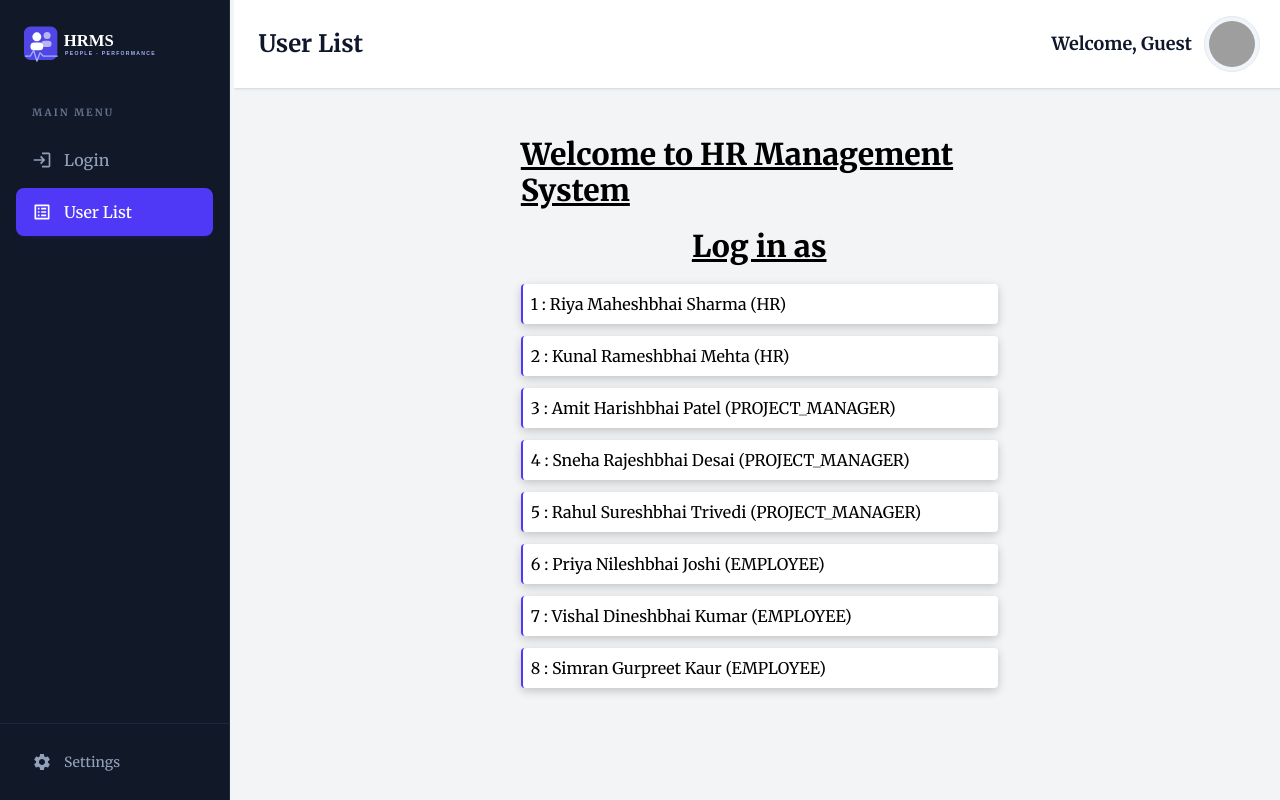
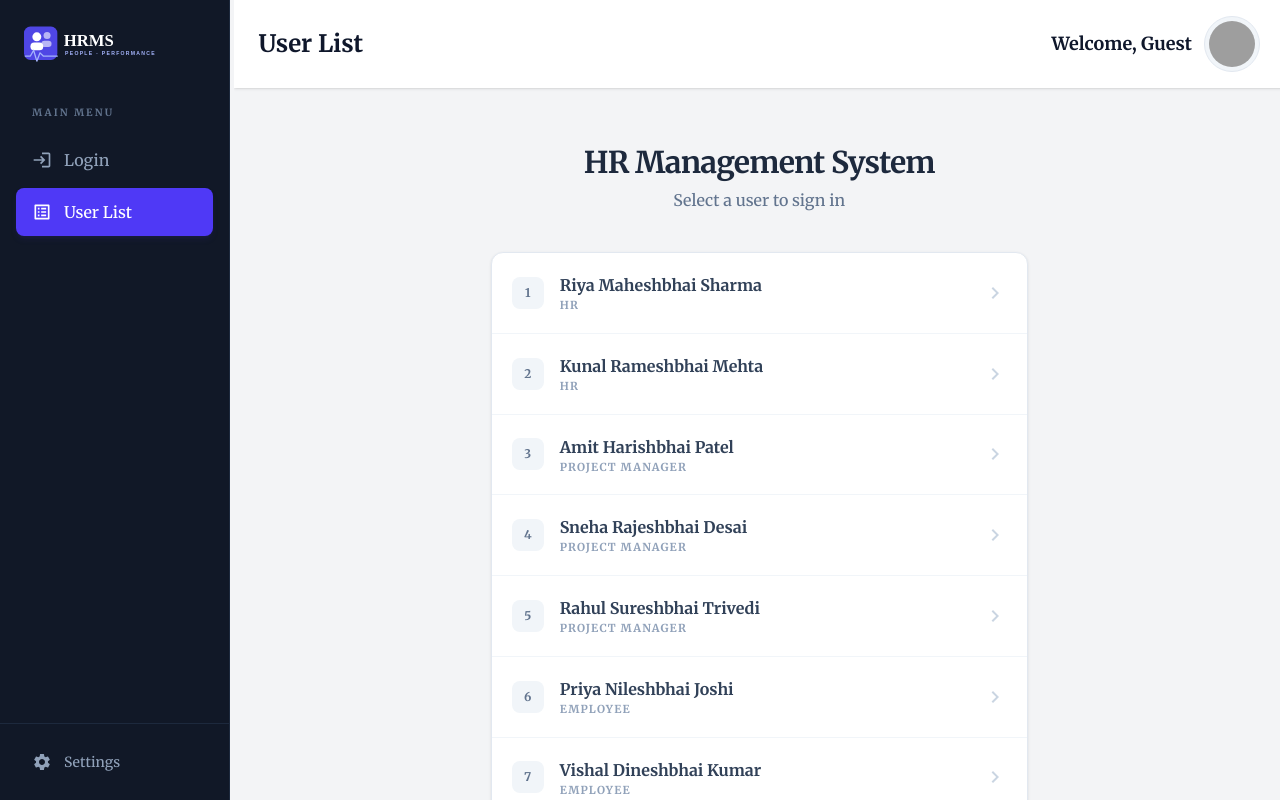
Before and after one commit to dkvaghela25/hr-management-system, a React (Vite) app: page /user_list in a window 1280 px wide. Built offline with nearby package versions, Linux system fonts and the light colour scheme; grey boxes are pictures that could not be loaded.

Commit message:
Styling completed

```diff
--- a/src/components/ui/CustomTable.jsx
+++ b/src/components/ui/CustomTable.jsx
@@ -2,49 +2,90 @@ import { NavLink } from "react-router-dom";
 
 const CustomTable = ({ rows, columns }) => {
     return (
-        <>
-            <table className="min-w-245 w-full text-left border-collapse">
+        <div className="w-full overflow-x-auto rounded-xl border border-slate-200 shadow-sm bg-white">
+            <table className="w-full text-left border-collapse">
                 <thead>
-                    <tr className="border-b">
+                    <tr className="bg-slate-50/80 border-b border-slate-200">
                         {columns.map(col => (
-                            <th className="py-3 px-2" key={col.accessor}>{col.Header}</th>
+                            <th
+                                className="py-4 px-4 text-[11px] font-bold uppercase tracking-widest text-slate-500"
+                                key={col.accessor}
+                            >
+                                {col.Header}
+                            </th>
                         ))}
                     </tr>
                 </thead>
-                <tbody>
-                    {rows.length === 0 ?
-                        <tr className="text-center"><td className="p-5 text-gray-600" colSpan={7}>There are no leave requests.</td></tr> :
+                <tbody className="divide-y divide-slate-100">
+                    {rows.length === 0 ? (
+                        <tr className="text-center">
+                            <td className="p-12 text-slate-400 italic text-sm" colSpan={columns.length}>
+                                No leave requests found.
+                            </td>
+                        </tr>
+                    ) : (
                         rows.map((row) => (
-                            <tr key={row.id} className="border-b hover:bg-gray-50">
+                            <tr key={row.id} className="hover:bg-slate-50/50 transition-colors group">
                                 {columns.map(col => (
-                                    <td key={col.accessor} className="py-3 px-2 whitespace-nowrap wrap-break-word">{formattedValue(row[col.accessor], col.accessor)}</td>
+                                    <td
+                                        key={col.accessor}
+                                        className="py-4 px-4 text-sm text-slate-700 whitespace-nowrap"
+                                    >
+                                        {formattedValue(row[col.accessor], col.accessor)}
+                                    </td>
                                 ))}
                             </tr>
                         ))
-                    }
+                    )}
                 </tbody>
             </table>
-        </>
+        </div>
     );
 };
 
-export default CustomTable;
-
 const formattedValue = (value, accessor) => {
-
-    const getBgColor = (status) => {
+    // Styling for Status Badges
+    const getStatusStyles = (status) => {
         switch (status) {
-            case "APPROVED": return "bg-green-500";
-            case "PENDING": return "bg-yellow-500";
-            case "REJECTED": return "bg-red-500";
-            default: return "bg-gray-500";
+            case "APPROVED":
+                return "bg-emerald-100 text-emerald-700 border-emerald-200";
+            case "PENDING":
+                return "bg-amber-100 text-amber-700 border-amber-200";
+            case "REJECTED":
+                return "bg-rose-100 text-rose-700 border-rose-200";
+            default:
+                return "bg-slate-100 text-slate-700 border-slate-200";
         }
     };
 
-    if (value === "" || value === undefined || value === null) return "--"
-    if (accessor === "status") return <span className={`text-white rounded-full p-[5px_20px] text-center border border-black ${getBgColor(value)}`}>{value}</span>
-    if (accessor === "action") return <>{value && <NavLink to={`/take_action/${value}`}><button className="text-black cursor-pointer rounded-full px-6 py-1 text-center border border-black hover:bg-gray-100 whitespace-nowrap"> Take Action</button></NavLink>}</>
+    if (value === "" || value === undefined || value === null) {
+        return <span className="text-slate-300">--</span>;
+    }
+
+    if (accessor === "status") {
+        return (
+            <span className={`px-3 py-1 rounded-full text-[11px] font-bold border ${getStatusStyles(value)}`}>
+                {value}
+            </span>
+        );
+    }
+
+    if (accessor === "action") {
+        return (
+            <NavLink to={`/take_action/${value}`}>
+                <button className="text-indigo-600 bg-indigo-50 hover:bg-indigo-600 hover:text-white px-4 py-1.5 rounded-lg text-xs font-semibold transition-all duration-200 border border-indigo-100">
+                    Take Action
+                </button>
+            </NavLink>
+        );
+    }
+
+    // Special styling for IDs or numeric values
+    if (accessor === "id" || accessor === "employeeId") {
+        return <span className="font-mono text-slate-400 text-xs">#{value}</span>;
+    }
 
     return value;
+};
 
-}
+export default CustomTable;
--- a/src/pages/UserList.jsx
+++ b/src/pages/UserList.jsx
@@ -1,29 +1,60 @@
 import { useUserContext } from "../contexts/userContext";
 import { useNavigate } from "react-router-dom";
+import { MdChevronRight, MdAccountCircle } from "react-icons/md";
 
 const UserList = () => {
-
     const { users, handleLogin } = useUserContext();
     const navigate = useNavigate();
 
+    const onUserSelect = (id) => {
+        handleLogin(id);
+        navigate("/dashboard");
+    };
+
     return (
-        <div className="p-6 flex items-center justify-center w-full relative">
-            <div className="flex flex-col items-center gap-5 w-[50%]">
-                <h1 className="font-extrabold text-3xl underline">Welcome to HR Management System</h1>
-                <h1 className="font-extrabold text-3xl underline">Log in as</h1>
-                <ul className="flex flex-col gap-3 w-full" >
-                    {users.map(user => {
-                        return <li
-                            key={user.id}
-                            className="shadow-[0_3px_10px_rgb(0,0,0,0.2)] w-full cursor-pointer p-2 rounded border-indigo-600 bg-white border-l-2"
-                            onClick={() => {
-                                handleLogin(user.id);
-                                navigate("/dashboard")
-                            }}
-                        >
-                            {user.id} : {user.name} ({user.role})
+        <div className="p-8 mx-auto flex flex-col min-h-screen w-[60%] justify-center">
+            {/* Minimalist Header */}
+            <div className="mb-10 text-center">
+                <h1 className="text-3xl font-bold text-slate-800 tracking-tight">
+                    HR Management System
+                </h1>
+                <p className="text-slate-500 mt-2 font-medium">Select a user to sign in</p>
+            </div>
+
+            {/* Clean List Container */}
+            <div className="bg-white rounded-xl border border-slate-200 shadow-sm overflow-hidden">
+                <ul className="divide-y divide-slate-100">
+                    {users.map((user) => (
+                        <li key={user.id}>
+                            <button
+                                onClick={() => onUserSelect(user.id)}
+                                className="w-full flex items-center justify-between p-5 hover:bg-slate-50 transition-all group outline-none"
+                            >
+                                <div className="flex items-center gap-4">
+                                    {/* ID Badge */}
+                                    <span className="w-8 h-8 flex items-center justify-center bg-slate-100 rounded-lg text-xs font-mono font-bold text-slate-500 group-hover:bg-indigo-100 group-hover:text-indigo-600 transition-colors">
+                                        {user.id}
+                                    </span>
+
+                                    {/* Name & Role */}
+                                    <div className="flex flex-col items-start leading-tight">
+                                        <span className="text-base font-bold text-slate-700 group-hover:text-indigo-700">
+                                            {user.name}
+                                        </span>
+                                        <span className="text-[11px] font-bold text-slate-400 uppercase tracking-widest mt-0.5">
+                                            {user.role.replace('_', ' ')}
+                                        </span>
+                                    </div>
+                                </div>
+
+                                {/* Action Indicator */}
+                                <div className="flex items-center gap-2 text-slate-300 group-hover:text-indigo-500 group-hover:translate-x-1 transition-all">
+                                    <span className="text-xs font-semibold opacity-0 group-hover:opacity-100">Login</span>
+                                    <MdChevronRight size={24} />
+                                </div>
+                            </button>
                         </li>
-                    })}
+                    ))}
                 </ul>
             </div>
         </div>
```
